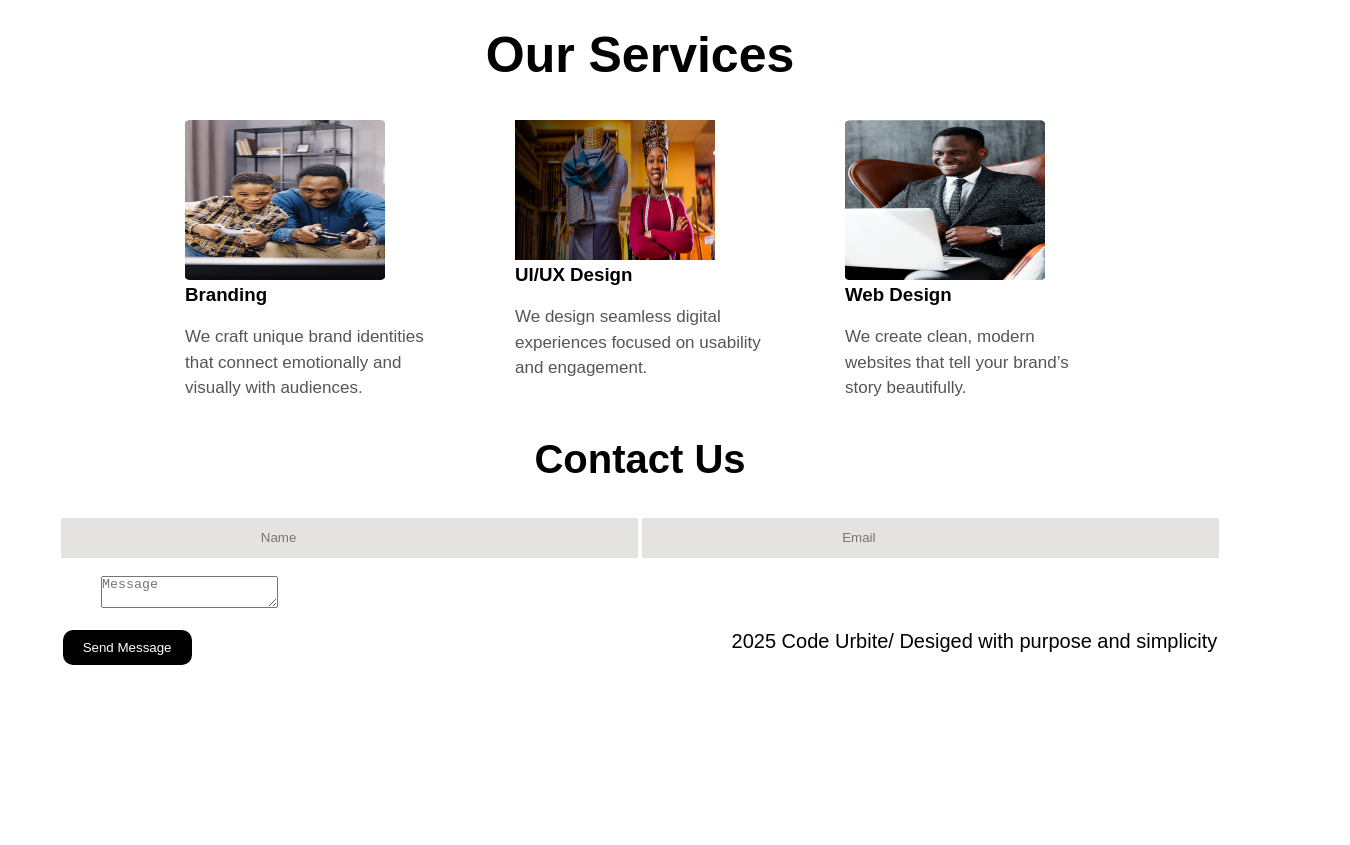
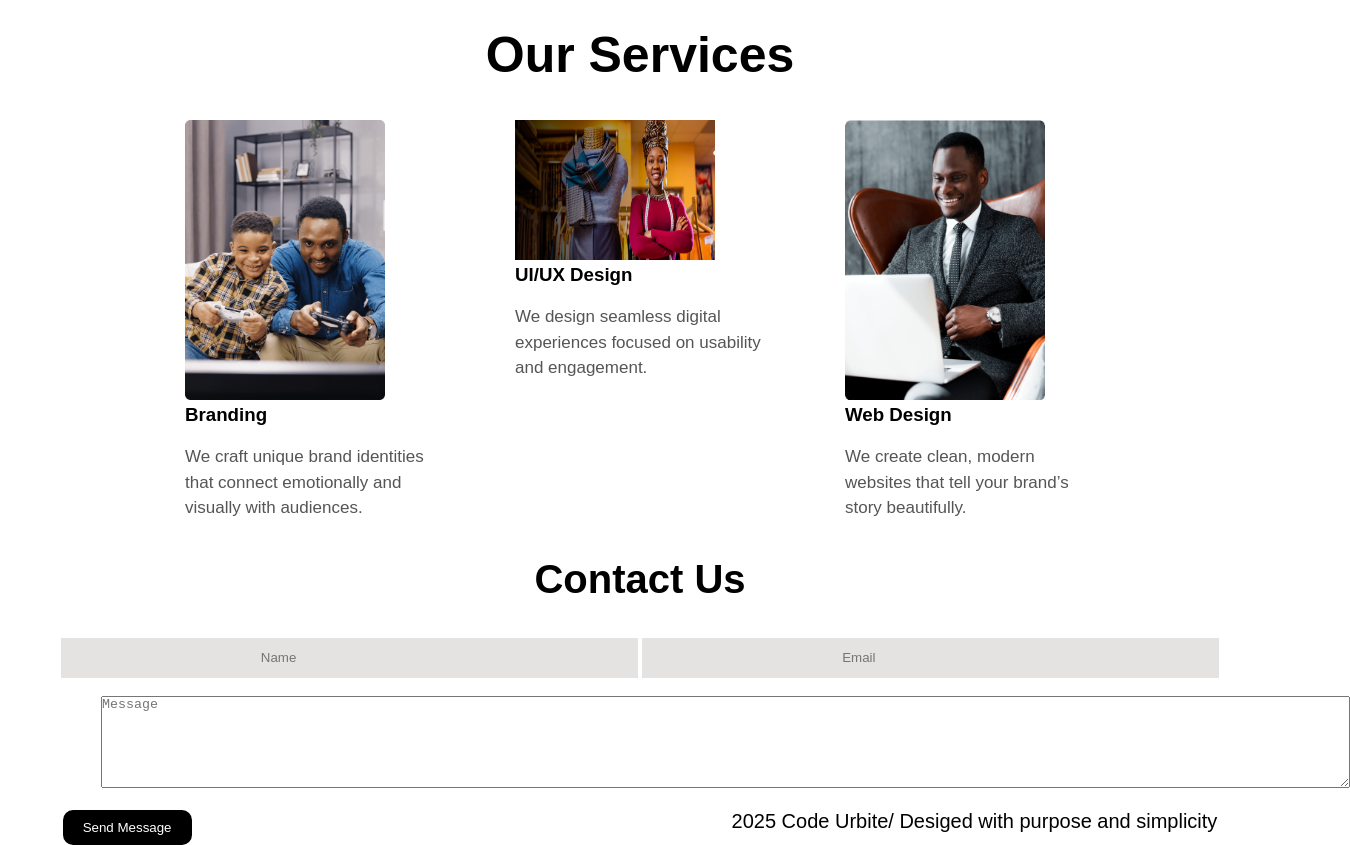
Before and after one commit to pmutari/class-project, a plain HTML site: page home-page/index.html in a window 1280 px wide. Shown: the part 1040-1885 px from the top of the page, 1350 px wide, since content can reach past the window. Before the commit the page ends 1705 px from the top, so only its background shows below. Drawn offline with Linux system fonts and the light colour scheme.

Commit message:
commited

```diff
--- a/home-page/index.html
+++ b/home-page/index.html
@@ -24,7 +24,7 @@
   <div class="services-container">
 
     <div class="service-box">
-      <img src="/home-page/images/Residential-homepage.png" alt="" width="200px" height="160px">
+      <img src="/home-page/images/Residential-homepage.png" alt="" width="200px" height="280px">
       <h3>Branding</h3><br>
       <p>
         We craft unique brand identities that connect emotionally and visually
@@ -42,7 +42,7 @@
     </div>
 
     <div class="service-box">
-      <img src="/home-page/images/Xtreme-homepage-2.png" alt="" width="200px" height="160px">
+      <img src="/home-page/images/Xtreme-homepage-2.png" alt="" width="200px" height="280px">
       <h3>Web Design</h3><br>
       <p>
         We create clean, modern websites that tell your brand’s story beautifully.
@@ -61,7 +61,7 @@
     </div> <br>
 
     <div class="mess">
-      <textarea name="" id="" placeholder="Message"></textarea>
+      <textarea name="" id="" placeholder="Message" rows="6" cols="154"></textarea>
     </div>
   </nav><br>
 
```
Also changed, not shown: home-page/styles.css (+1 -10 lines).
